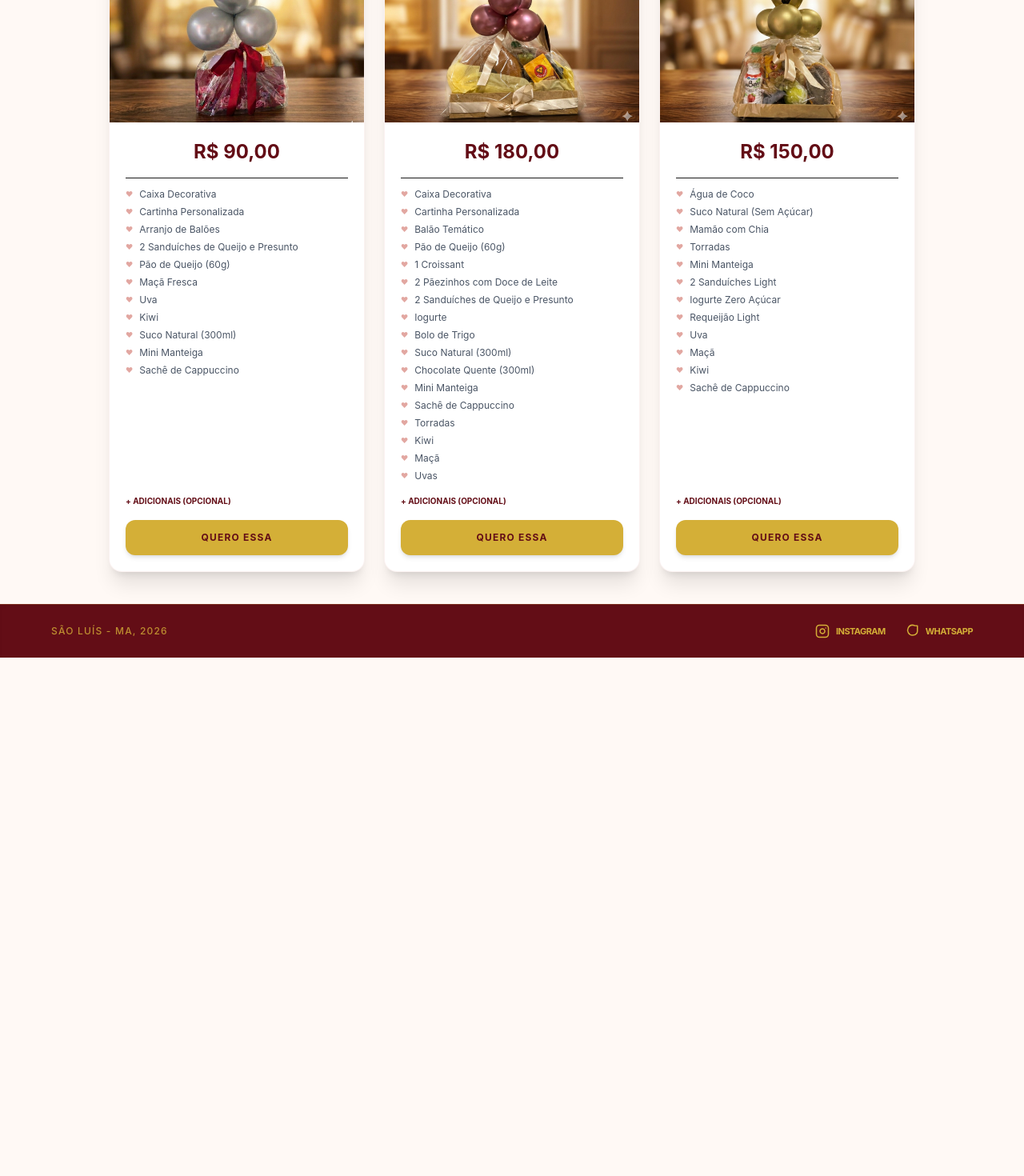
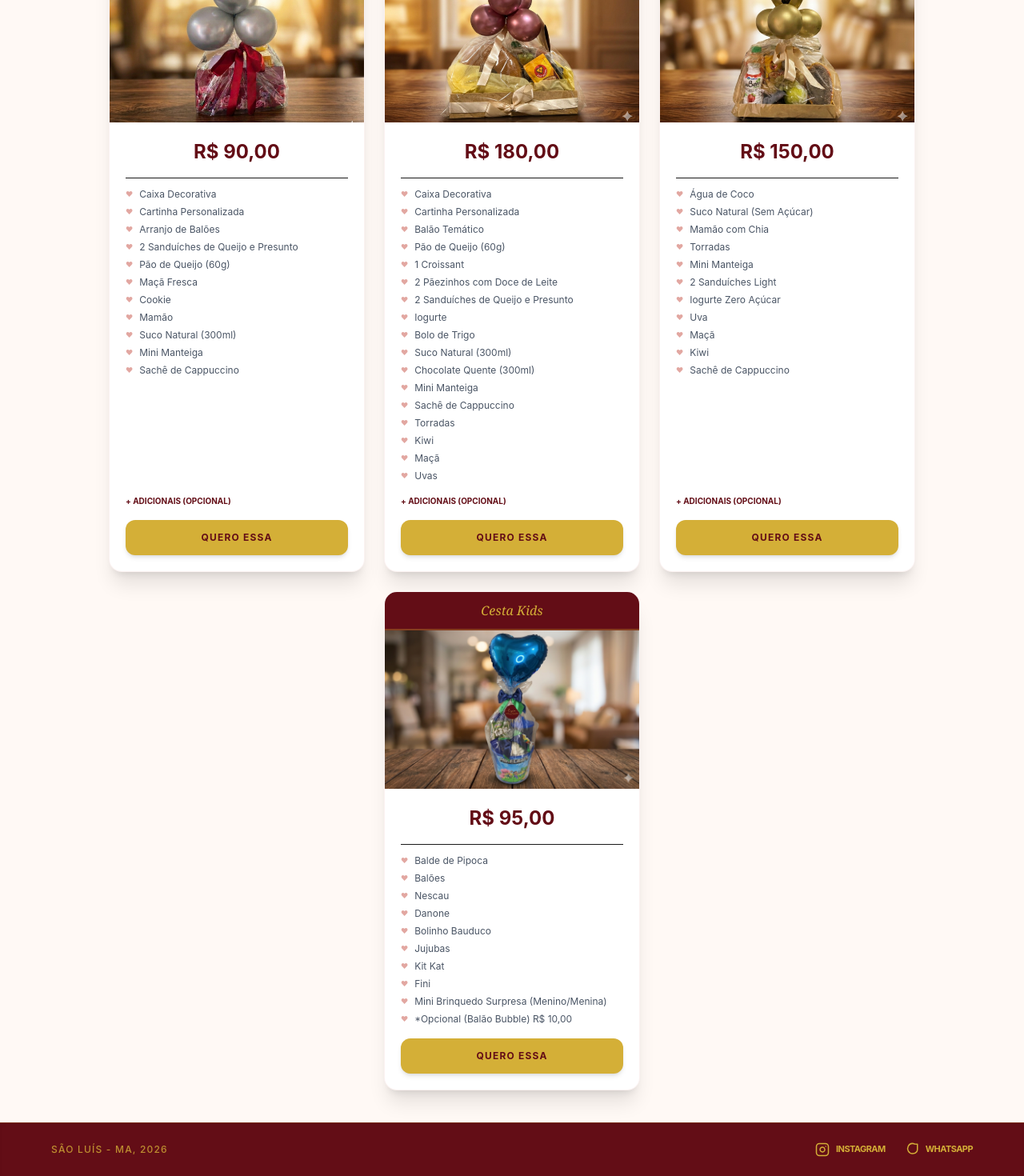
Before and after one commit to ranilsonbaldez/ligia-cestas, a Next.js app: page / in a window 1280 px wide. Shown: the part 282-1752 px from the top of the page at 80% size. Before the commit the page ends 1104 px from the top, so only its background shows below. Built offline with nearby package versions, Linux system fonts and the light colour scheme.

Commit message:
add novo cardápio

```diff
--- a/app/cestas.js
+++ b/app/cestas.js
@@ -42,6 +42,7 @@ export const cestas = [
     nome: "Café Bom Dia com Amor",
     preco: "90,00",
     imagem: "/bom-dia.png",
+    aceitaAdicionais: true,
     itens: [
       "Caixa Decorativa",
       "Cartinha Personalizada",
@@ -49,8 +50,8 @@ export const cestas = [
       "2 Sanduíches de Queijo e Presunto",
       "Pão de Queijo (60g)",
       "Maçã Fresca",
-      "Uva",
-      "Kiwi",
+      "Cookie",
+      "Mamão",
       "Suco Natural (300ml)",
       "Mini Manteiga",
       "Sachê de Cappuccino",
@@ -61,6 +62,7 @@ export const cestas = [
     nome: "Café Manhã dos Sonhos",
     preco: "180,00",
     imagem: "/sonhos.png",
+    aceitaAdicionais: true,
     itens: [
       "Caixa Decorativa",
       "Cartinha Personalizada",
@@ -86,6 +88,7 @@ export const cestas = [
     nome: "Café Light",
     preco: "150,00",
     imagem: "/ligth.png", // Imagem sugerida com frutas e visual leve
+    aceitaAdicionais: true,
     itens: [
       "Água de Coco",
       "Suco Natural (Sem Açúcar)",
@@ -94,11 +97,29 @@ export const cestas = [
       "Mini Manteiga",
       "2 Sanduíches Light",
       "Iogurte Zero Açúcar",
-      "Requeijão Light",
       "Uva",
       "Maçã",
       "Kiwi",
       "Sachê de Cappuccino",
+    ],
+  },
+  {
+    id: 4,
+    nome: "Cesta Kids",
+    preco: "95,00",
+    imagem: "/cesta-kids.png", // Imagem sugerida com frutas e visual leve
+    aceitaAdicionais: false,
+    itens: [
+      "Balde de Pipoca",
+      "Balões",
+      "Nescau",
+      "Danone",
+      "Bolinho Bauduco",
+      "Jujubas",
+      "Kit Kat",
+      "Fini",
+      "Mini Brinquedo Surpresa (Menino/Menina)",
+      "*Opcional (Balão Bubble) R$ 10,00",
     ],
   },
 ];
--- a/app/page.jsx
+++ b/app/page.jsx
@@ -236,6 +236,7 @@ export default function Home() {
                   </ul>
 
                   {/* BOTÃO EXPANSÍVEL DE ADICIONAIS */}
+                  {cesta.aceitaAdicionais !== false && (
                     <div className="mb-4">
                       <button
                         type="button"
@@ -296,6 +297,7 @@ export default function Home() {
                         </div>
                       )}
                     </div>
+                  )}
 
                   <button
                     onClick={() => abrirFormulario(cesta)}
```
Also changed, not shown: public/cesta-kids.png (added). Lines whose indentation alone changed are shown as unchanged.
